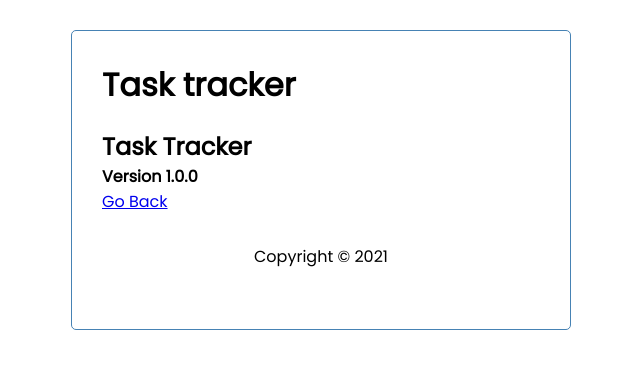
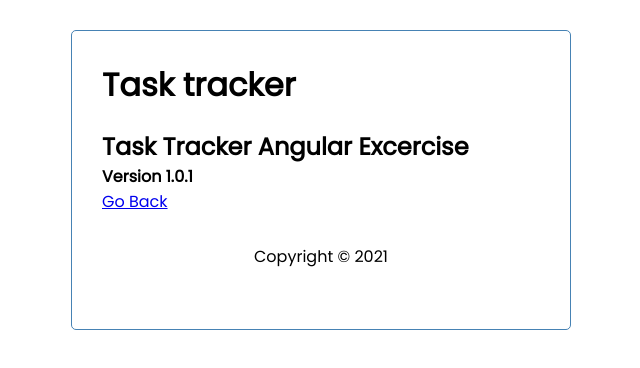
Before and after one commit to CarlosArellano24/learn-angular, an Angular app: page /about in a window 1280 px wide. Shown: the top 368 px of the page, without its empty margins (319-959 px from the left). Built offline with nearby package versions, Linux system fonts and the light colour scheme.

Commit message:
a new beginning

```diff
--- a/src/app/components/about/about.component.html
+++ b/src/app/components/about/about.component.html
@@ -1,5 +1,5 @@
 <div>
-    <h2>Task Tracker</h2>
-    <h4>Version 1.0.0</h4>
+    <h2>Task Tracker Angular Excercise</h2>
+    <h4>Version 1.0.1</h4>
     <a routerLink="/">Go Back</a>
 </div>
```
